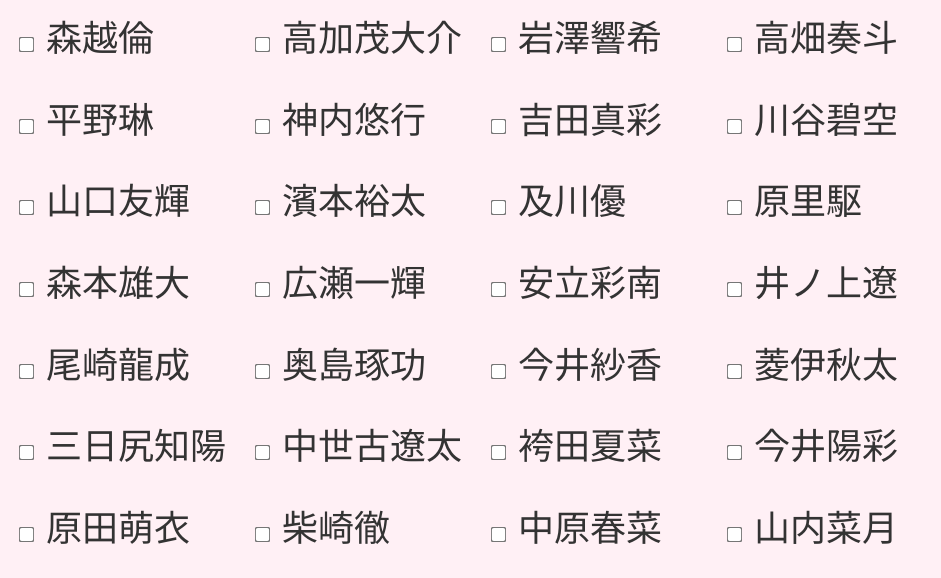
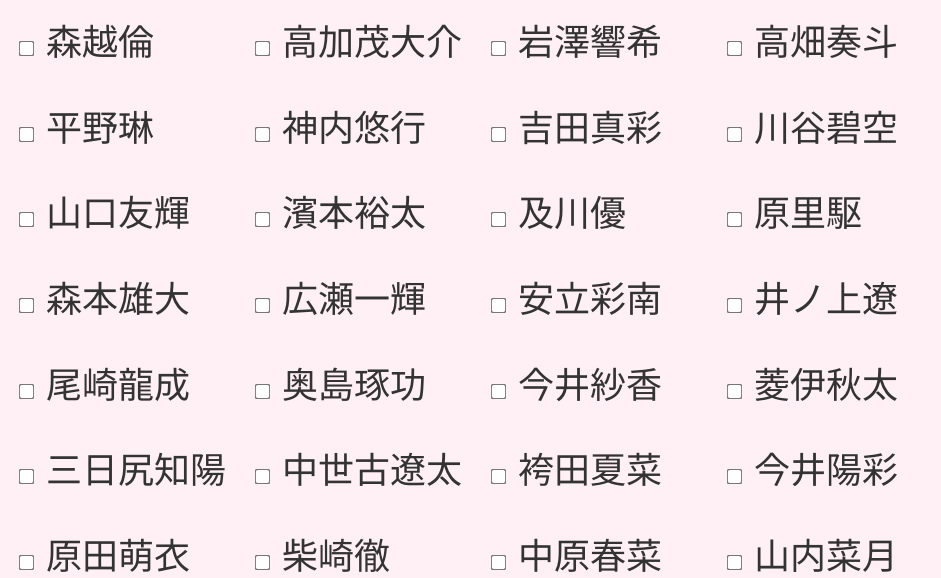
Before and after one commit to takaichinaenae/party-schedule, a plain HTML site: page members.html in a window 1280 px wide. Shown: the part 194-772 px from the top of the page, without its empty margins (0-941 px from the left). Drawn offline with Linux system fonts and the light colour scheme.

Commit message:
Update style.css

```diff
--- a/style.css
+++ b/style.css
@@ -212,7 +212,7 @@ h1 {
 }
 
 .grade li {
-  margin: 24px 0;
+  margin: 28px 0;
   font-size: 36px;
   display: flex;
   align-items: center;
```
